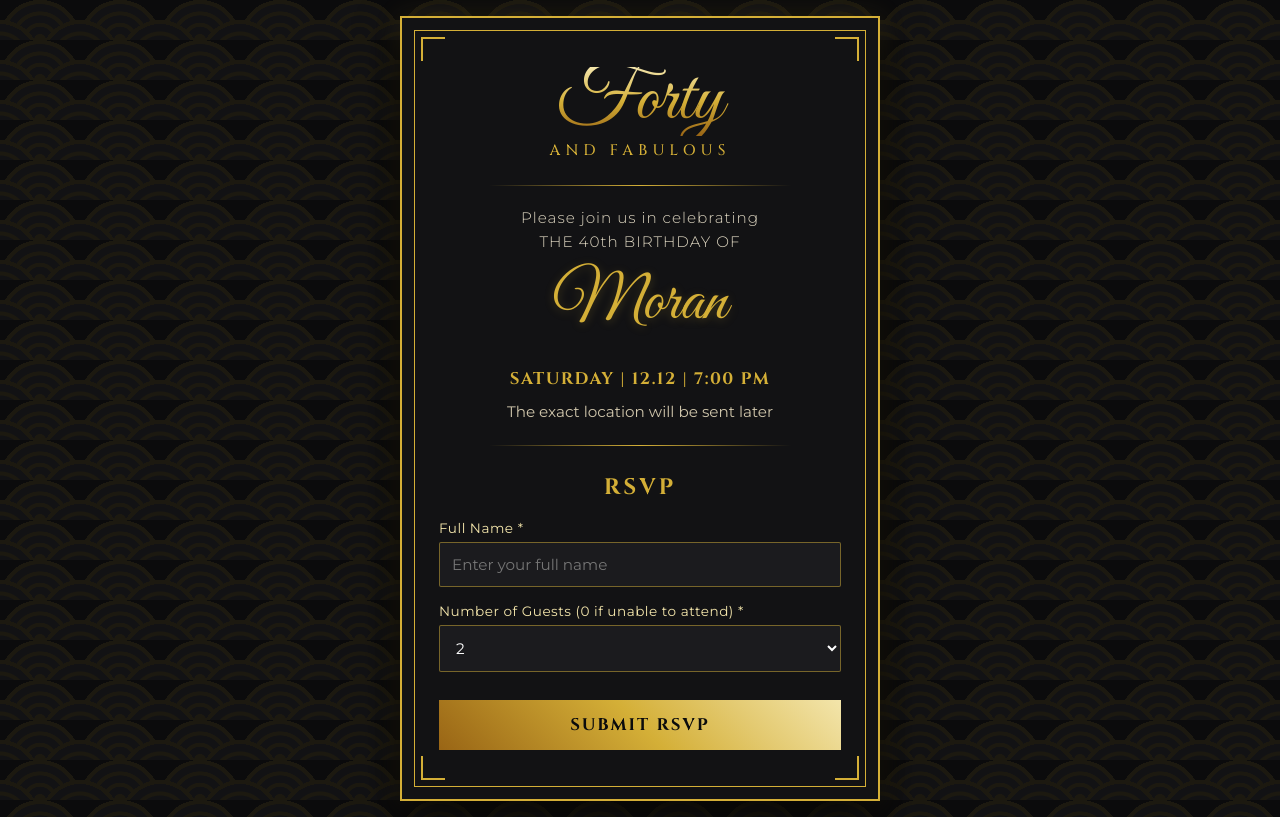
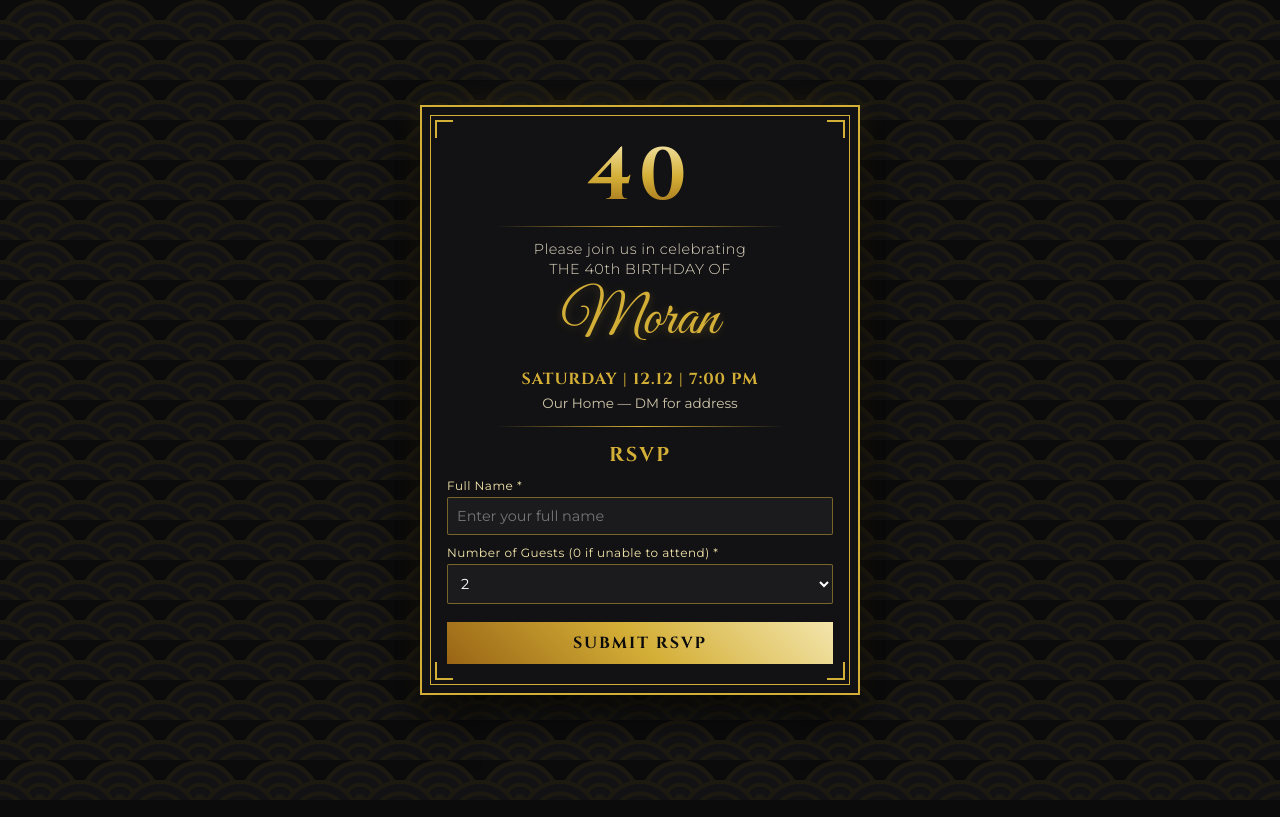
Before and after one commit to sifo-12/40bday, a plain HTML site: page index.html in a window 1280 px wide. Drawn offline with Linux system fonts and the light colour scheme.

Commit message:
Change header to 40

```diff
--- a/index.html
+++ b/index.html
@@ -8,8 +8,8 @@
 
   <!-- WhatsApp Rich Preview Tags -->
   <meta property="og:title" content="Moran's 40th Birthday! ✨" />
-  <meta property="og:description" content="Saturday, 12.12 at 7:00 PM | Tap for full details & RSVP" />
-  <meta property="og:image" content="https://sifo-12.github.io/40bday/og-image.jpg" />
+  <meta property="og:description" content="Saturday, 12.12 at 7:00 PM | Tap to RSVP" />
+  <meta property="og:image" content="https://sifo-12.github.io/40bday/og-image.jpg?v=3" />
   <meta property="og:type" content="website" />
 
   <link rel="preconnect" href="https://fonts.googleapis.com">
@@ -36,10 +36,11 @@
       color: var(--gold-light);
       font-family: 'Montserrat', sans-serif;
       min-height: 100vh;
+      min-height: 100dvh;
       display: flex;
       justify-content: center;
       align-items: center;
-      padding: 16px;
+      padding: 8px;
       background-image:
         radial-gradient(circle at 100% 150%, #121214 24%, #1c1910 25%, #1c1910 28%, #121214 29%, #121214 36%, #1c1910 36%, #1c1910 40%, transparent 40%, transparent),
         radial-gradient(circle at 0    150%, #121214 24%, #1c1910 25%, #1c1910 28%, #121214 29%, #121214 36%, #1c1910 36%, #1c1910 40%, transparent 40%, transparent),
@@ -49,130 +50,124 @@
 
     .invite-container {
       background-color: var(--card-black);
-      max-width: 480px;
+      max-width: 440px;
       width: 100%;
-      padding: 12px;
+      padding: 8px;
       border: 2px solid var(--gold-main);
       box-shadow: 0 15px 40px rgba(0, 0, 0, 0.9), 0 0 25px rgba(212, 175, 55, 0.15);
       position: relative;
+      margin: auto;
     }
 
     .inner-border {
       border: 1px solid var(--gold-main);
-      padding: 36px 24px;
+      padding: 20px 16px;
       text-align: center;
       position: relative;
     }
 
     .corner {
       position: absolute;
-      width: 24px;
-      height: 24px;
+      width: 18px;
+      height: 18px;
       border: 2px solid var(--gold-main);
     }
-    .top-right { top: 6px; right: 6px; border-left: none; border-bottom: none; }
-    .top-left { top: 6px; left: 6px; border-right: none; border-bottom: none; }
-    .bottom-right { bottom: 6px; right: 6px; border-left: none; border-top: none; }
-    .bottom-left { bottom: 6px; left: 6px; border-right: none; border-top: none; }
+    .top-right { top: 4px; right: 4px; border-left: none; border-bottom: none; }
+    .top-left { top: 4px; left: 4px; border-right: none; border-bottom: none; }
+    .bottom-right { bottom: 4px; right: 4px; border-left: none; border-top: none; }
+    .bottom-left { bottom: 4px; left: 4px; border-right: none; border-top: none; }
 
-    .forty-script {
-      font-family: 'Great Vibes', cursive;
-      font-size: 4.8rem;
-      line-height: 0.9;
+    .forty-number {
+      font-family: 'Cinzel', serif;
+      font-weight: 700;
+      font-size: clamp(3.4rem, 11vh, 4.6rem);
+      line-height: 1;
+      letter-spacing: 6px;
       background: linear-gradient(to bottom, var(--gold-light), var(--gold-main), var(--gold-dark));
       -webkit-background-clip: text;
       -webkit-text-fill-color: transparent;
-      margin-bottom: 4px;
-    }
-
-    .fabulous-sub {
-      font-family: 'Cinzel', serif;
-      letter-spacing: 5px;
-      font-size: 0.95rem;
-      color: var(--gold-main);
-      text-transform: uppercase;
-      margin-bottom: 24px;
+      margin: 4px 0 10px;
     }
 
     .divider {
       height: 1px;
       background: linear-gradient(to right, transparent, var(--gold-main), transparent);
-      margin: 20px auto;
+      margin: 12px auto;
       width: 75%;
     }
 
     .intro-text {
-      font-size: 0.95rem;
+      font-size: clamp(0.8rem, 1.8vh, 0.9rem);
       font-weight: 300;
-      letter-spacing: 1px;
+      letter-spacing: 0.5px;
       color: #e0d8c3;
-      line-height: 1.6;
+      line-height: 1.4;
     }
 
     .name-title {
       font-family: 'Great Vibes', cursive;
-      font-size: 4.2rem;
+      font-size: clamp(2.8rem, 10vh, 3.8rem);
       font-weight: 400;
       color: var(--gold-main);
-      margin: 6px 0 14px;
+      margin: 2px 0 8px;
       text-shadow: 0 2px 10px rgba(212, 175, 55, 0.25);
     }
 
     .details-box {
-      margin: 18px 0;
-      font-size: 1.05rem;
-      line-height: 1.8;
+      margin: 10px 0;
+      font-size: clamp(0.85rem, 2vh, 1rem);
+      line-height: 1.5;
     }
 
     .details-box strong {
       font-family: 'Cinzel', serif;
       color: var(--gold-main);
       font-weight: 700;
-      letter-spacing: 1.5px;
+      letter-spacing: 1px;
     }
 
     .location-text {
-      font-size: 0.95rem;
+      font-size: clamp(0.75rem, 1.8vh, 0.85rem);
       color: #cfc5ab;
-      margin-top: 4px;
+      margin-top: 2px;
     }
 
     /* RSVP Section */
     .rsvp-section {
-      margin-top: 26px;
+      margin-top: 14px;
       text-align: left;
     }
 
     .rsvp-title {
       text-align: center;
       font-family: 'Cinzel', serif;
-      font-size: 1.4rem;
+      font-size: clamp(1.1rem, 2.5vh, 1.3rem);
       font-weight: 700;
       color: var(--gold-main);
-      margin-bottom: 18px;
-      letter-spacing: 3px;
+      margin-bottom: 10px;
+      letter-spacing: 2px;
     }
 
     .form-group {
-      margin-bottom: 16px;
+      margin-bottom: 10px;
     }
 
     label {
       display: block;
-      font-size: 0.85rem;
-      margin-bottom: 6px;
+      font-size: clamp(0.7rem, 1.5vh, 0.8rem);
+      margin-bottom: 4px;
       color: var(--gold-light);
       letter-spacing: 0.5px;
     }
 
     input, select {
       width: 100%;
-      padding: 12px;
+      padding: 9px;
       background-color: #1b1b1e;
       border: 1px solid rgba(212, 175, 55, 0.5);
       color: #fff;
       font-family: 'Montserrat', sans-serif;
-      font-size: 0.95rem;
+      font-size: 0.9rem;
       border-radius: 2px;
       outline: none;
       transition: border-color 0.3s;
@@ -184,13 +179,13 @@
 
     .submit-btn {
       width: 100%;
-      padding: 14px;
-      margin-top: 12px;
+      padding: 10px;
+      margin-top: 8px;
       background: linear-gradient(45deg, var(--gold-dark), var(--gold-main), var(--gold-light));
       border: none;
       color: #0b0b0c;
       font-family: 'Cinzel', serif;
-      font-size: 1.05rem;
+      font-size: clamp(0.9rem, 2vh, 1rem);
       font-weight: 700;
       cursor: pointer;
       letter-spacing: 2px;
@@ -211,12 +206,12 @@
     }
 
     #status-message {
-      margin-top: 16px;
+      margin-top: 12px;
       text-align: center;
-      font-size: 1rem;
+      font-size: 0.95rem;
       color: var(--gold-light);
       display: none;
-      padding: 14px;
+      padding: 12px;
       border: 1px solid var(--gold-main);
       background: rgba(212, 175, 55, 0.1);
       line-height: 1.5;
@@ -232,8 +227,7 @@
       <div class="corner bottom-right"></div>
       <div class="corner bottom-left"></div>
 
-      <div class="forty-script">Forty</div>
-      <div class="fabulous-sub">AND FABULOUS</div>
+      <div class="forty-number">40</div>
 
       <div class="divider"></div>
 
@@ -242,7 +236,7 @@
 
       <div class="details-box">
         <div><strong>SATURDAY | 12.12 | 7:00 PM</strong></div>
-        <div class="location-text">The exact location will be sent later</div>
+        <div class="location-text">Our Home — DM for address</div>
       </div>
 
       <div class="divider"></div>
@@ -272,7 +266,6 @@
   </div>
 
   <script>
-    // 1. הדבק כאן את כתובת ה-Web App URL שקיבלת מגוגל
     const SCRIPT_URL = 'https://script.google.com/macros/s/AKfycbwoG-aRs2tXqWeFrXq-e5OBR8XuT-tFnez8yB4aLErlD49n6uE6dY7ZrepxNdTtBSqZcA/exec';
 
     const form = document.getElementById('rsvp-form');
```
Also changed, not shown: og-image.jpg, 1 other file.
